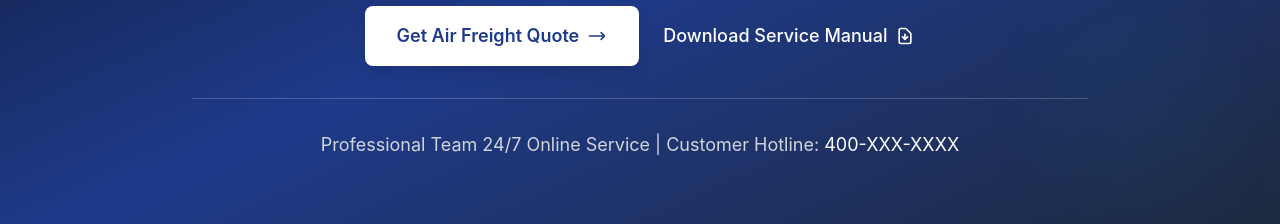
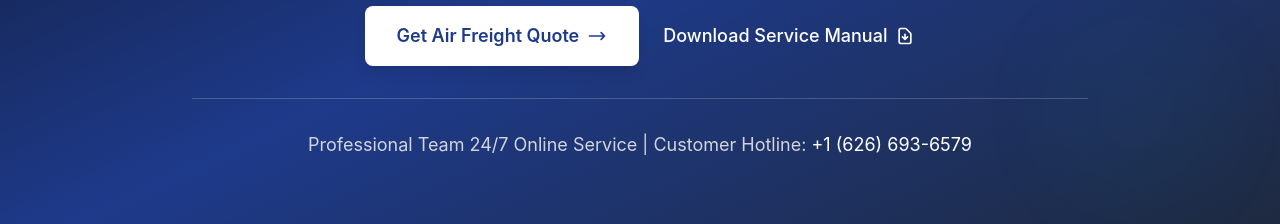
Before and after one commit to ShallowHawk/genable-group, a Vue app: page /services/air-freight in a window 1280 px wide. Shown: the part 3572-3796 px from the top of the page. Built offline with nearby package versions, Linux system fonts and the light colour scheme; a web font is replaced by a local one.

Commit message:
更新联系信息：将多个地方的联系电话更改为新的电话号码“+1 (626) 693-6579”，确保用户获取到准确的联系方式。

```diff
--- a/src/components/ui/CtaSection.vue
+++ b/src/components/ui/CtaSection.vue
@@ -94,8 +94,8 @@
         <div v-if="showContactInfo" class="mt-8 pt-8 border-t border-white/20">
           <p class="text-gray-300 text-lg">
             {{ getContactText() }}
-            <a href="tel:400-XXX-XXXX" class="text-white hover:text-cyan-300 transition-colors">
-              400-XXX-XXXX
+                    <a href="tel:+16266936579" class="text-white hover:text-cyan-300 transition-colors">
+          +1 (626) 693-6579
             </a>
           </p>
         </div>
--- a/src/i18n/locales/en.json
+++ b/src/i18n/locales/en.json
@@ -384,7 +384,7 @@
   "cta": {
     "defaultSecondary": "Learn More",
     "contactInfo": "Professional team 24/7 online service | Customer hotline: ",
-    "phone": "400-XXX-XXXX"
+    "phone": "+1 (626) 693-6579"
   },
   "home": {
     "coreServices": {
--- a/src/i18n/locales/zh.json
+++ b/src/i18n/locales/zh.json
@@ -384,7 +384,7 @@
   "cta": {
     "defaultSecondary": "了解更多",
     "contactInfo": "专业团队24小时在线服务 | 客服热线：",
-    "phone": "400-XXX-XXXX"
+    "phone": "+1 (626) 693-6579"
   },
   "home": {
     "coreServices": {
--- a/src/views/HomeView.vue
+++ b/src/views/HomeView.vue
@@ -214,7 +214,7 @@ const translations: Record<'zh' | 'en', Record<TranslationKey, string>> = {
     ctaSubtitle: '专业团队24小时在线，为您量身打造最优物流解决方案',
     ctaPrimary: '获取专业报价',
     ctaSecondary: '预约专属顾问',
-    ctaTertiary: '400-888-0123',
+            ctaTertiary: '+1 (626) 693-6579',
 
     // 通用
     learnMore: '了解更多',
```
